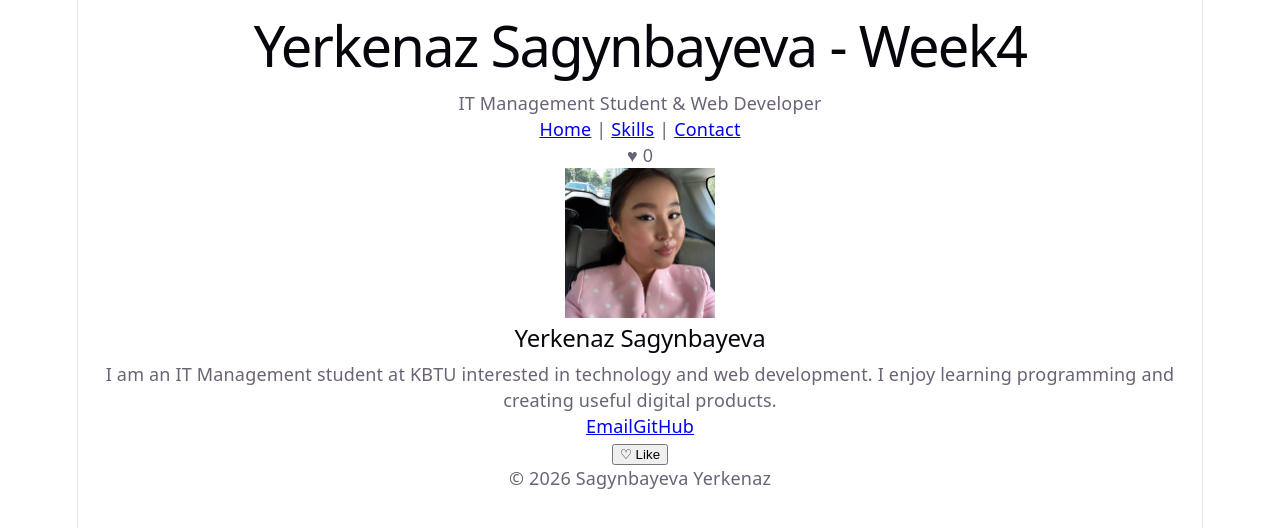
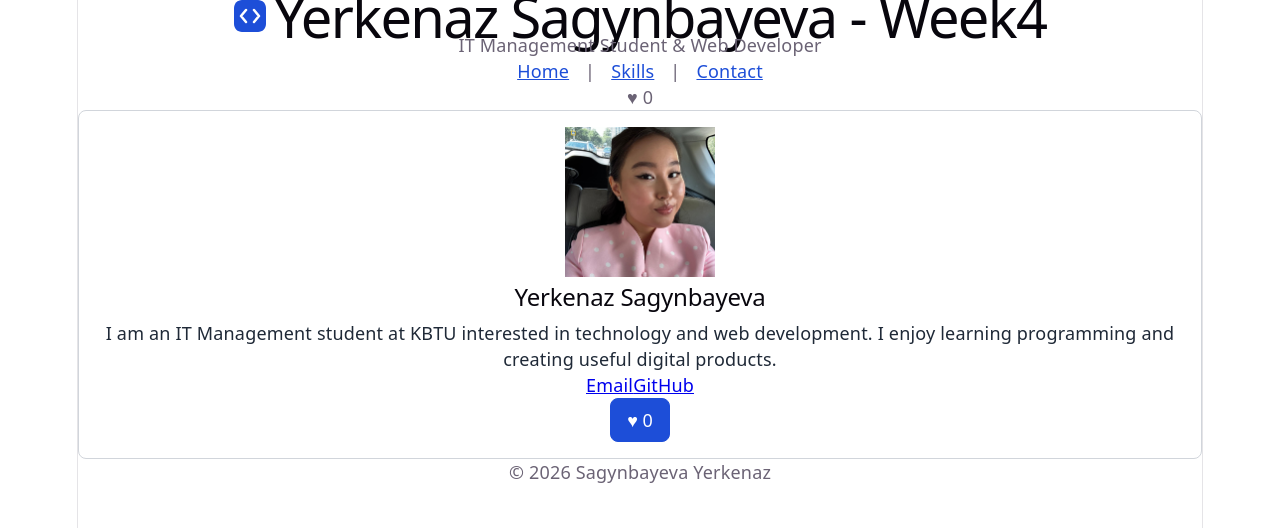
Before and after one commit to yerkenaz19/iwamad-practice, a React (Vite) app: page / in a window 1280 px wide. Shown: the top 528 px of the page. Built offline with nearby package versions, Linux system fonts and the light colour scheme.

Commit message:
Week 5: design tokens and UI components

```diff
--- a/src/components/Header.tsx
+++ b/src/components/Header.tsx
@@ -1,5 +1,6 @@
 import { NavLink } from 'react-router'
 import { useLikes } from '../context/LikesContext'
+import logo from '../assets/logo.svg'
 
 type HeaderProps = {
   title: string
@@ -12,11 +13,14 @@ function Header({ title, subtitle }: HeaderProps) {
   return (
     <>
       <header>
-        <h1>{title}</h1>
+        <div className="site-brand">
+          <img src={logo} alt="" width={32} height={32} />
+          <h1>{title}</h1>
+        </div>
         <p>{subtitle}</p>
       </header>
 
-      <nav>
+      <nav className="site-nav">
         <NavLink
           to="/"
           className={({ isActive }) => (isActive ? 'active' : '')}
--- a/src/components/LikeButton.tsx
+++ b/src/components/LikeButton.tsx
@@ -1,13 +1,16 @@
 import { useLikes } from '../context/LikesContext'
+import Button from './ui/Button'
 
-function LikeButton() {
+export default function LikeButton() {
   const { likes, addLike } = useLikes()
 
   return (
-    <button type="button" onClick={addLike}>
-      {likes > 0 ? `♥ ${likes}` : '♡ Like'}
-    </button>
+    <Button
+      variant="primary"
+      onClick={addLike}
+      aria-label={`Like (${likes} likes)`}
+    >
+      ♥ {likes}
+    </Button>
   )
 }
-
-export default LikeButton
--- a/src/components/ProfileCard.tsx
+++ b/src/components/ProfileCard.tsx
@@ -1,4 +1,5 @@
 import LikeButton from './LikeButton'
+import Card from './ui/Card'
 
 type ProfileCardProps = {
   name: string
@@ -15,12 +16,9 @@ function ProfileCard({
   email,
   githubUrl,
 }: ProfileCardProps) {
-
   return (
-    <section
-      id="about"
-      className="profile-card bg-white p-8 rounded-2xl shadow-md"
-    >
+    <Card>
+      <section id="about" className="profile-card">
         <div className="profile-content flex items-center gap-6">
           <div className="avatar">
             <img
@@ -51,6 +49,7 @@ function ProfileCard({
           </div>
         </div>
       </section>
+    </Card>
   )
 }
 
--- a/src/components/SkillBadge.tsx
+++ b/src/components/SkillBadge.tsx
@@ -1,3 +1,5 @@
+import Tag from './ui/Tag'
+
 type Skill = {
   id: number
   label: string
@@ -8,7 +10,11 @@ type SkillBadgeProps = {
 }
 
 function SkillBadge({ skill }: SkillBadgeProps) {
-  return <li>{skill.label}</li>
+  return (
+    <li>
+      <Tag label={skill.label} />
+    </li>
+  )
 }
 
 export default SkillBadge
--- /dev/null
+++ b/src/components/ui/Button.tsx
@@ -0,0 +1,20 @@
+import type { ButtonHTMLAttributes } from 'react'
+
+type ButtonProps = ButtonHTMLAttributes<HTMLButtonElement> & {
+  variant?: 'primary' | 'secondary'
+}
+
+export default function Button({
+  variant = 'primary',
+  className = '',
+  type = 'button',
+  ...props
+}: ButtonProps) {
+  return (
+    <button
+      type={type}
+      className={`button button--${variant} ${className}`.trim()}
+      {...props}
+    />
+  )
+}
--- /dev/null
+++ b/src/components/ui/Card.tsx
@@ -0,0 +1,9 @@
+import type { ReactNode } from 'react'
+
+type CardProps = {
+  children: ReactNode
+}
+
+export default function Card({ children }: CardProps) {
+  return <article className="card">{children}</article>
+}
--- /dev/null
+++ b/src/components/ui/Tag.tsx
@@ -0,0 +1,7 @@
+type TagProps = {
+  label: string
+}
+
+export default function Tag({ label }: TagProps) {
+  return <span className="tag">{label}</span>
+}
--- a/src/main.tsx
+++ b/src/main.tsx
@@ -3,7 +3,9 @@ import { createRoot } from 'react-dom/client'
 import { BrowserRouter } from 'react-router'
 import App from './App'
 import { LikesProvider } from './context/LikesContext'
+import './styles/tokens.css'
 import './index.css'
+import './styles/ui.css'
 
 createRoot(document.getElementById('root')!).render(
   <StrictMode>
--- /dev/null
+++ b/src/styles/tokens.css
@@ -0,0 +1,14 @@
+:root {
+  --color-primary: #1D4ED8;
+  --color-on-primary: #FFFFFF;
+  --color-text: #1F2937;
+  --color-text-muted: #6B7280;
+  --color-surface: #FFFFFF;
+  --color-border: #D1D5DB;
+
+  --space-2: 8px;
+  --space-4: 16px;
+  --space-6: 24px;
+
+  --radius-md: 8px;
+}
--- /dev/null
+++ b/src/styles/ui.css
@@ -0,0 +1,75 @@
+.button {
+  padding: var(--space-2) var(--space-4);
+  border: 1px solid var(--color-border);
+  border-radius: var(--radius-md);
+  cursor: pointer;
+  font: inherit;
+}
+
+.button--primary {
+  background: var(--color-primary);
+  color: var(--color-on-primary);
+  border-color: var(--color-primary);
+}
+
+.button--secondary {
+  background: var(--color-surface);
+  color: var(--color-text);
+}
+
+.button:focus-visible {
+  outline: 2px solid var(--color-primary);
+  outline-offset: 3px;
+}
+
+.card {
+  padding: var(--space-4);
+  border: 1px solid var(--color-border);
+  border-radius: var(--radius-md);
+  background: var(--color-surface);
+  color: var(--color-text);
+}
+
+.tag {
+  display: inline-block;
+  padding: var(--space-2);
+  border: 1px solid var(--color-border);
+  border-radius: var(--radius-md);
+  color: var(--color-text);
+  background: var(--color-surface);
+}
+a:focus-visible,
+button:focus-visible {
+  outline: 2px solid var(--color-primary);
+  outline-offset: 3px;
+}
+.site-nav {
+  display: flex;
+  flex-direction: column;
+  align-items: center;
+  gap: var(--space-2);
+}
+
+.site-nav a,
+.site-nav a:visited,
+.site-nav a.active {
+  color: var(--color-primary);
+}
+
+@media (min-width: 640px) {
+  .site-nav {
+    flex-direction: row;
+    justify-content: center;
+    gap: var(--space-4);
+  }
+}
+.site-brand {
+  display: flex;
+  align-items: center;
+  justify-content: center;
+  gap: var(--space-2);
+}
+
+.site-brand h1 {
+  margin: 0;
+}
```
Also changed, not shown: design/HANDOFF.md (+3 -0 lines), src/App.css (+14 -0 lines), 6 other files (tests, documents, lock files or other folders). Lines whose indentation alone changed are shown as unchanged.
